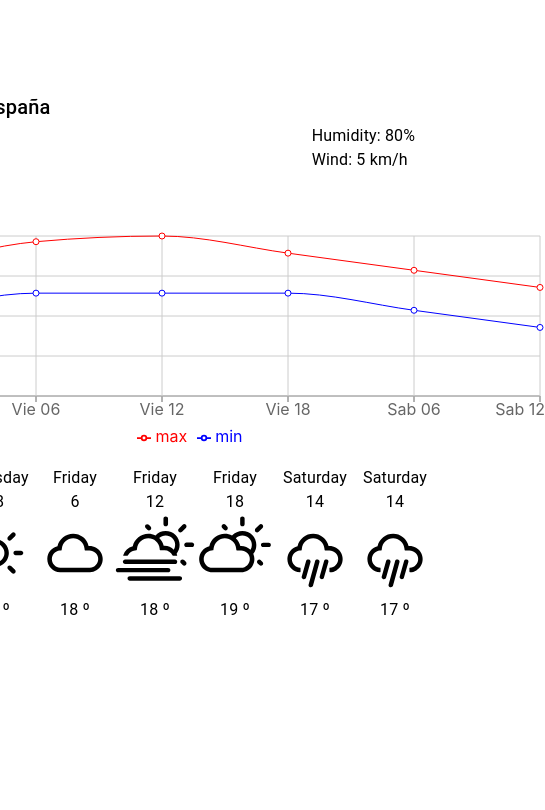
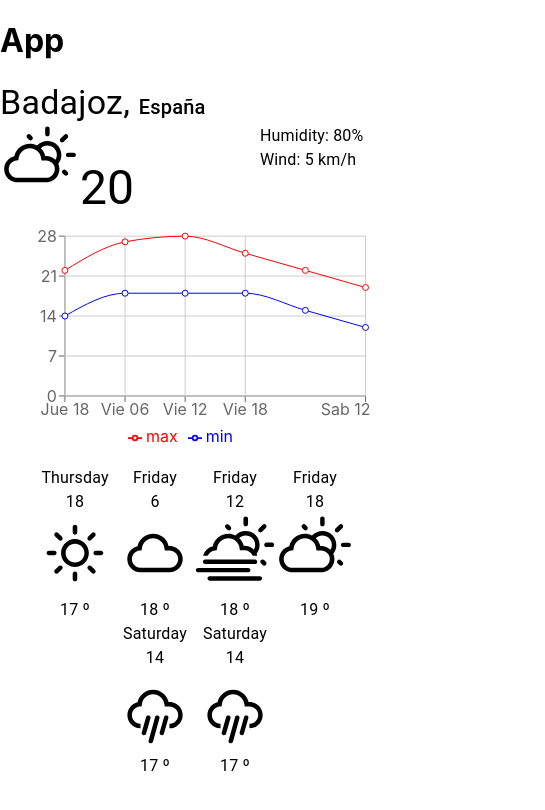
Before and after one commit to KraySe/weather-app, a React (Create React App) app: page /city in a window 390 px wide. Shown: the top 810 px of the page, 545 px wide, since content can reach past the window. Built offline with nearby package versions, Linux system fonts and the light colour scheme.

Commit message:
add responsive container to forecastchart

```diff
--- a/src/components/ForecastChart/ForecastChart.jsx
+++ b/src/components/ForecastChart/ForecastChart.jsx
@@ -1,13 +1,20 @@
 import React from "react";
 import PropTypes from "prop-types";
-import { LineChart, Line, CartesianGrid, XAxis, YAxis, Tooltip, Legend } from "recharts";
+import {
+  LineChart,
+  Line,
+  CartesianGrid,
+  XAxis,
+  YAxis,
+  Tooltip,
+  Legend,
+  ResponsiveContainer,
+} from "recharts";
 
 const ForecastChart = ({ data }) => {
   return (
-    <>
+    <ResponsiveContainer height={250} width={"95%"}>
       <LineChart
-        height={250}
-        width={700}
         margin={{
           top: 20,
           bottom: 20,
@@ -24,7 +31,7 @@ const ForecastChart = ({ data }) => {
         <Line type="monotone" dataKey="max" stroke="#FF0000"></Line>
         <Line type="monotone" dataKey="min" stroke="#0000FF"></Line>
       </LineChart>
-    </>
+    </ResponsiveContainer>
   );
 };
 
```
